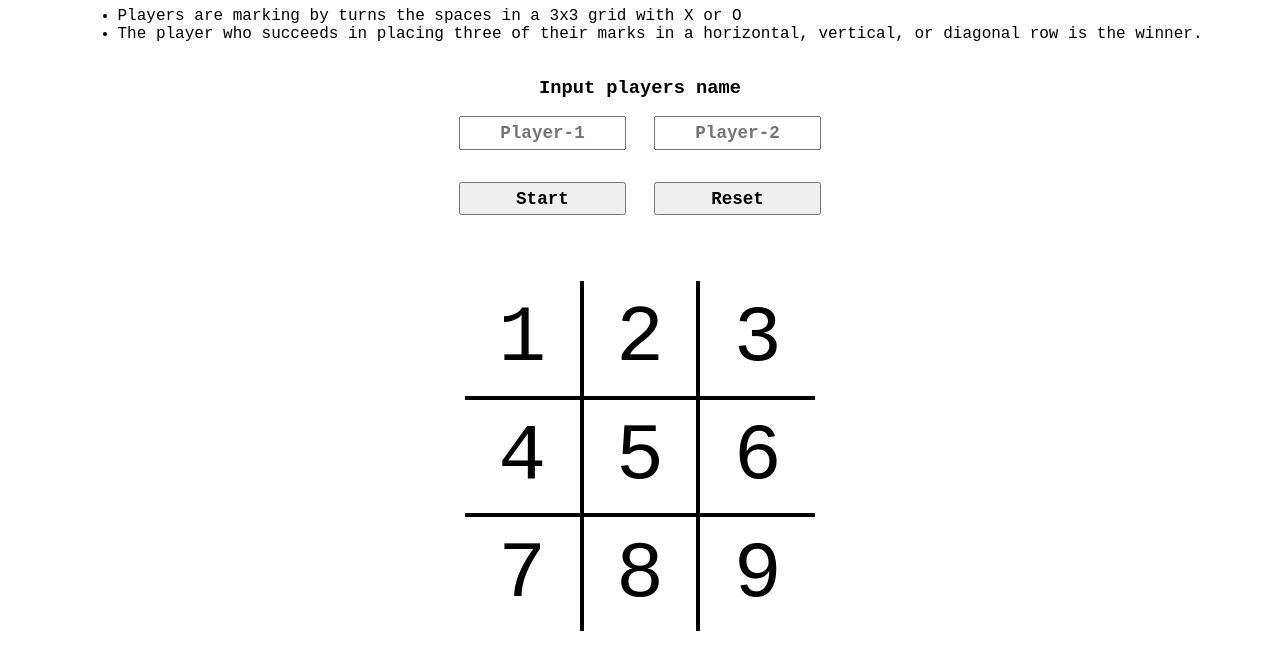
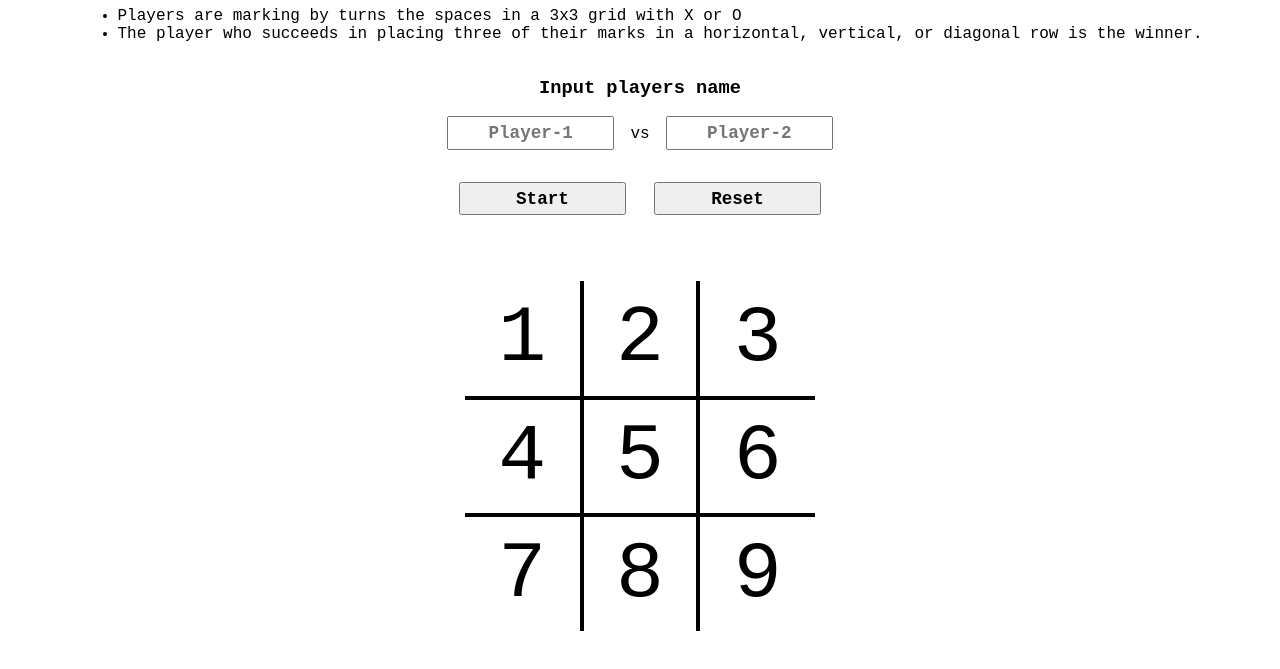
Before and after one commit to O-Honchar/gameTicTacToe, a website built with webpack: page src/index.html in a window 1280 px wide. Shown: the part 57-726 px from the top of the page. Built offline with nearby package versions, Linux system fonts and the light colour scheme.

Commit message:
feat: add vs to players and fix players scss

```diff
--- a/src/index.html
+++ b/src/index.html
@@ -22,8 +22,9 @@
 
       <div class="players">
         <h3>Input players name</h3>
-        <input type="text" name="" id="" placeholder="Player-1" />
-        <input type="text" name="" id="" placeholder="Player-2" />
+        <input type="text" name="player1" id="player1" placeholder="Player-1" />
+        vs
+        <input type="text" name="player2" id="player2" placeholder="Player-2" />
       </div>
       <div class="buttons">
         <button type="button">Start</button>
--- a/src/styles/players.scss
+++ b/src/styles/players.scss
@@ -2,6 +2,7 @@
   display: flex;
   flex-wrap: wrap;
   justify-content: space-evenly;
+  align-items: baseline;
   padding: 1rem;
   width: 450px;
 }
```
